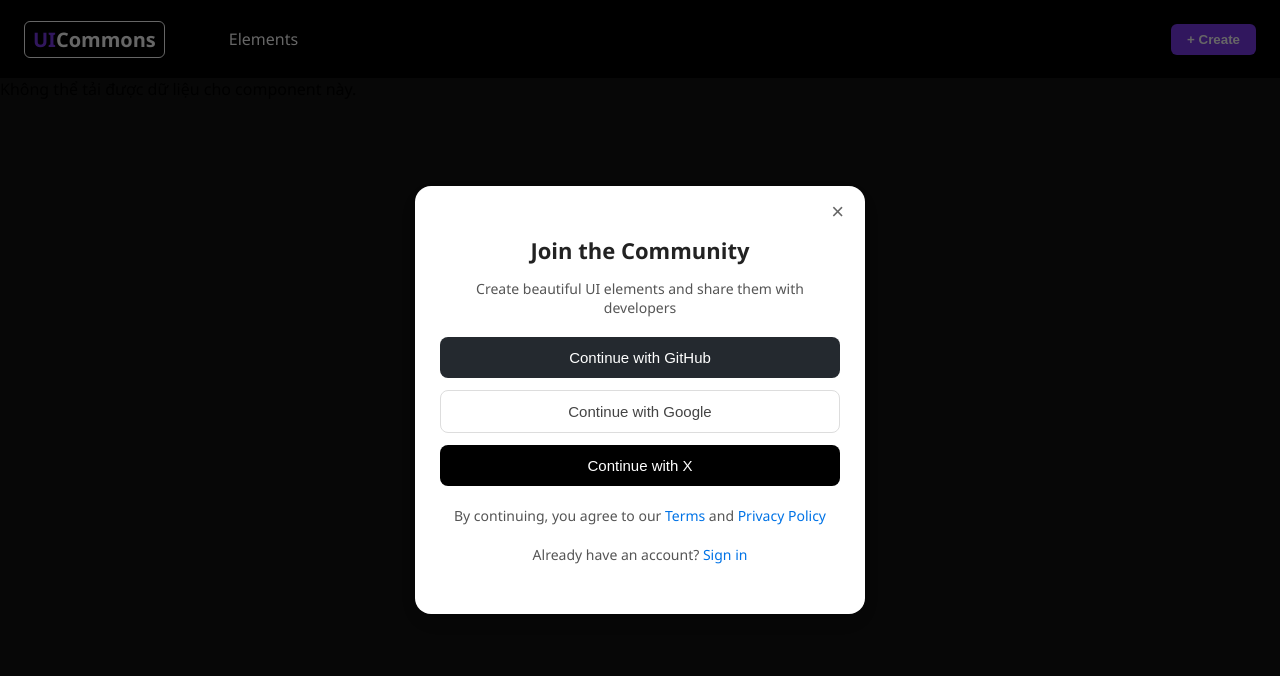
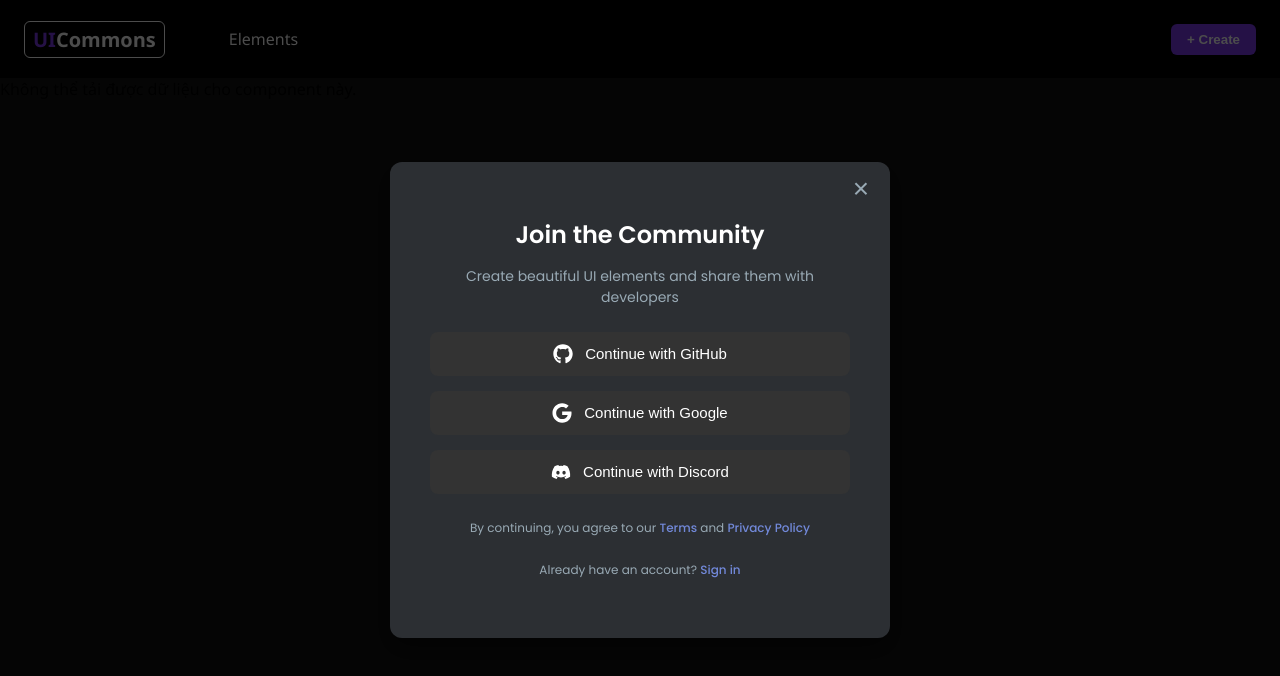
Before and after one commit to Igiss/UICommons, a React (Vite) app: page /element/1 in a window 1280 px wide. Both pictures are taken after a click on the button "+ Create". Shown: the top 676 px of the page. Built offline with nearby package versions, Linux system fonts and the light colour scheme; no server answers.

Commit message:
update login discord

```diff
--- a/src/pages/Detail/style.scss
+++ b/src/pages/Detail/style.scss
@@ -117,6 +117,16 @@ $border-color: #333;
       }
     }
   }
+  .cm-gutters {
+    background: #1e1e1e !important;
+    color: #999 !important;
+    border-right: 1px solid #333 !important;
+  }
+
+  .cm-lineNumbers {
+    min-width: 3em; /* giữ số dòng thẳng hàng */
+    text-align: right;
+  }
 
   // --- KHU VỰC REACT CODE (NẾU CÓ) ---
   .detail__react-code {
--- a/src/pages/Login/LoginSuccess.tsx
+++ b/src/pages/Login/LoginSuccess.tsx
@@ -30,12 +30,12 @@ const LoginSuccess = () => {
   }, [searchParams]);
 
   // Giao diện tạm thời trong lúc xử lý
-  return (
-    <div style={{ padding: "40px", textAlign: "center", color: "white" }}>
-      <h1>Login Successful!</h1>
-      <p>Please wait, we are redirecting you...</p>
-    </div>
-  );
+  // return (
+  //   <div style={{ padding: "40px", textAlign: "center", color: "white" }}>
+  //     <h1>Login Successful!</h1>
+  //     <p>Please wait, we are redirecting you...</p>
+  //   </div>
+  // );
 };
 
 export default LoginSuccess;
--- a/src/pages/Login/index.tsx
+++ b/src/pages/Login/index.tsx
@@ -1,3 +1,4 @@
+import { FaGithub, FaGoogle, FaDiscord } from "react-icons/fa";
 import "../Login/style.scss";
 
 interface LoginModalProps {
@@ -6,35 +7,36 @@ interface LoginModalProps {
 }
 
 const LoginModal: React.FC<LoginModalProps> = ({ onClose }) => {
-  // Hàm xử lý đăng nhập bằng Google
   const handleGoogleLogin = () => {
-    // URL này trỏ đến backend NestJS của bạn đã làm ở các bước trước
     window.location.href = "http://localhost:3000/auth/google";
   };
 
-  // (Tương tự cho GitHub nếu bạn đã làm)
   const handleGitHubLogin = () => {
     window.location.href = "http://localhost:3000/auth/github";
+  };
+
+  const handleDisCordLogin = () => {
+    window.location.href = "http://localhost:3000/auth/discord";
   };
 
   return (
     <div className="modal-overlay">
       <div className="modal-content">
         <button className="close-btn" onClick={onClose}>
-          ×
+          &times; {/* Sử dụng ký tự 'times' cho dấu X đẹp hơn */}
         </button>
         <h2>Join the Community</h2>
         <p>Create beautiful UI elements and share them with developers</p>
         <div className="btn-group">
-          {/* Thêm onClick handler vào các nút */}
-          <button className="github" onClick={handleGitHubLogin}>
-            Continue with GitHub
+          {/* Thêm icon vào các nút */}
+          <button className="btn github" onClick={handleGitHubLogin}>
+            <FaGithub /> Continue with GitHub
           </button>
-          <button className="google" onClick={handleGoogleLogin}>
-            Continue with Google
+          <button className="btn google" onClick={handleGoogleLogin}>
+            <FaGoogle /> Continue with Google
           </button>
-          <button className="x" disabled>
-            Continue with X
+          <button className="btn discord" onClick={handleDisCordLogin}>
+            <FaDiscord /> Continue with Discord
           </button>
         </div>
         <p className="footer">
--- a/src/pages/Login/style.scss
+++ b/src/pages/Login/style.scss
@@ -1,135 +1,154 @@
-/* phủ toàn màn hình với nền mờ */
+// Biến màu để dễ dàng thay đổi (theme tối)
+$primary-bg: #2c2f33;
+$secondary-bg: #23272a;
+$text-primary: #ffffff;
+$text-secondary: #99aab5;
+$accent-color: #7289da; // Discord purple
+
+// Google Fonts - cho font chữ đẹp hơn
+@import url("https://fonts.googleapis.com/css2?family=Poppins:wght@400;500;600&display=swap");
+
+// Style cho lớp phủ toàn màn hình
 .modal-overlay {
   position: fixed;
   top: 0;
   left: 0;
-  width: 100vw;
-  height: 100vh;
-  background: rgba(0, 0, 0, 0.6);
+  width: 100%;
+  height: 100%;
+  background-color: rgba(0, 0, 0, 0.7); // Nền mờ
   display: flex;
   justify-content: center;
   align-items: center;
-  z-index: 999;
+  z-index: 1000;
+  font-family: "Poppins", sans-serif;
 }
 
-/* hộp modal */
+// Style cho nội dung của modal
 .modal-content {
+  background-color: $primary-bg;
+  padding: 35px 40px;
+  border-radius: 12px;
+  width: 100%;
+  max-width: 420px;
+  text-align: center;
   position: relative;
-  background: #fff;
-  padding: 30px 25px;
-  border-radius: 16px;
-  width: 400px;
-  max-width: 90%;
-  box-shadow: 0 8px 24px rgba(0, 0, 0, 0.3);
-  text-align: center;
+  box-shadow: 0 10px 25px rgba(0, 0, 0, 0.5);
   animation: fadeIn 0.3s ease-in-out;
+
+  h2 {
+    color: $text-primary;
+    font-size: 24px;
+    font-weight: 600;
+    margin-bottom: 8px;
   }
 
-/* nút đóng */
+  p {
+    color: $text-secondary;
+    font-size: 14px;
+    margin-bottom: 24px;
+    line-height: 1.5;
+  }
+
   .close-btn {
     position: absolute;
-  top: 12px;
+    top: 10px;
     right: 15px;
+    background: none;
     border: none;
-  background: none;
-  font-size: 22px;
+    color: $text-secondary;
+    font-size: 28px;
     cursor: pointer;
-  color: #666;
-  transition: color 0.2s;
+    transition: color 0.2s ease;
+
+    &:hover {
+      color: $text-primary;
+    }
   }
 
-.close-btn:hover {
-  color: #000;
-}
-
-/* tiêu đề */
-.modal-content h2 {
-  margin-bottom: 10px;
-  font-size: 22px;
-  font-weight: 600;
-  color: #222;
-}
-
-/* đoạn mô tả */
-.modal-content p {
-  margin-bottom: 20px;
-  font-size: 14px;
-  color: #555;
-}
-
-/* nhóm nút login */
   .btn-group {
     display: flex;
     flex-direction: column;
-  gap: 12px;
-  margin-bottom: 20px;
+    gap: 15px; // Khoảng cách giữa các nút
   }
 
-.btn-group button {
-  padding: 12px;
+  // Style chung cho các nút đăng nhập
+  .btn {
+    display: flex;
+    align-items: center;
+    justify-content: center;
+    padding: 12px 20px;
+    border: none;
     border-radius: 8px;
-  border: none;
     font-size: 15px;
     font-weight: 500;
     cursor: pointer;
-  transition: all 0.25s ease;
+    transition: all 0.3s ease;
+    color: $text-primary;
+
+    svg {
+      margin-right: 12px;
+      font-size: 20px;
     }
 
-/* style từng nút */
-.btn-group .github {
-  background: #24292f;
-  color: white;
+    &:hover {
+      transform: translateY(-2px); // Hiệu ứng nhấc lên khi hover
+      box-shadow: 0 4px 10px rgba(0, 0, 0, 0.3);
+    }
   }
 
-.btn-group .github:hover {
-  background: #000;
+  // Style riêng cho từng nút
+  .github {
+    background-color: #333;
+    &:hover {
+      background-color: #444;
+    }
   }
 
-.btn-group .google {
-  background: #fff;
-  border: 1px solid #ddd;
-  color: #444;
+  .google {
+    background-color: #333;
+    &:hover {
+      background-color: #444;
+    }
   }
 
-.btn-group .google:hover {
-  background: #f8f8f8;
+  .discord {
+    background-color: #333;
+    &:hover {
+      background-color: #444;
+    }
   }
 
-.btn-group .x {
-  background: #000;
-  color: white;
-}
-
-.btn-group .x:hover {
-  background: #111;
-}
-
-/* footer text */
+  // Phần footer và link
   .footer,
   .signin {
     font-size: 12px;
-  color: #666;
+    color: $text-secondary;
+    margin-top: 25px;
+
+    a {
+      color: $accent-color;
+      text-decoration: none;
+      font-weight: 500;
+
+      &:hover {
+        text-decoration: underline;
+      }
+    }
   }
 
-.footer a,
-.signin a {
-  color: #0073e6;
-  text-decoration: none;
+  .signin {
+    margin-top: 15px;
+  }
 }
 
-.footer a:hover,
-.signin a:hover {
-  text-decoration: underline;
-}
-
-/* animation mượt */
+// Animation cho modal xuất hiện
 @keyframes fadeIn {
   from {
     opacity: 0;
-    transform: translateY(-10px);
+    transform: scale(0.95);
   }
   to {
     opacity: 1;
-    transform: translateY(0);
+    transform: scale(1);
   }
 }
```
Also changed, not shown: package.json (+8 -2 lines), src/pages/Detail/index.tsx (+46 -64 lines), 1 other file (tests, documents, lock files or other folders). Lines whose indentation alone changed are shown as unchanged.
